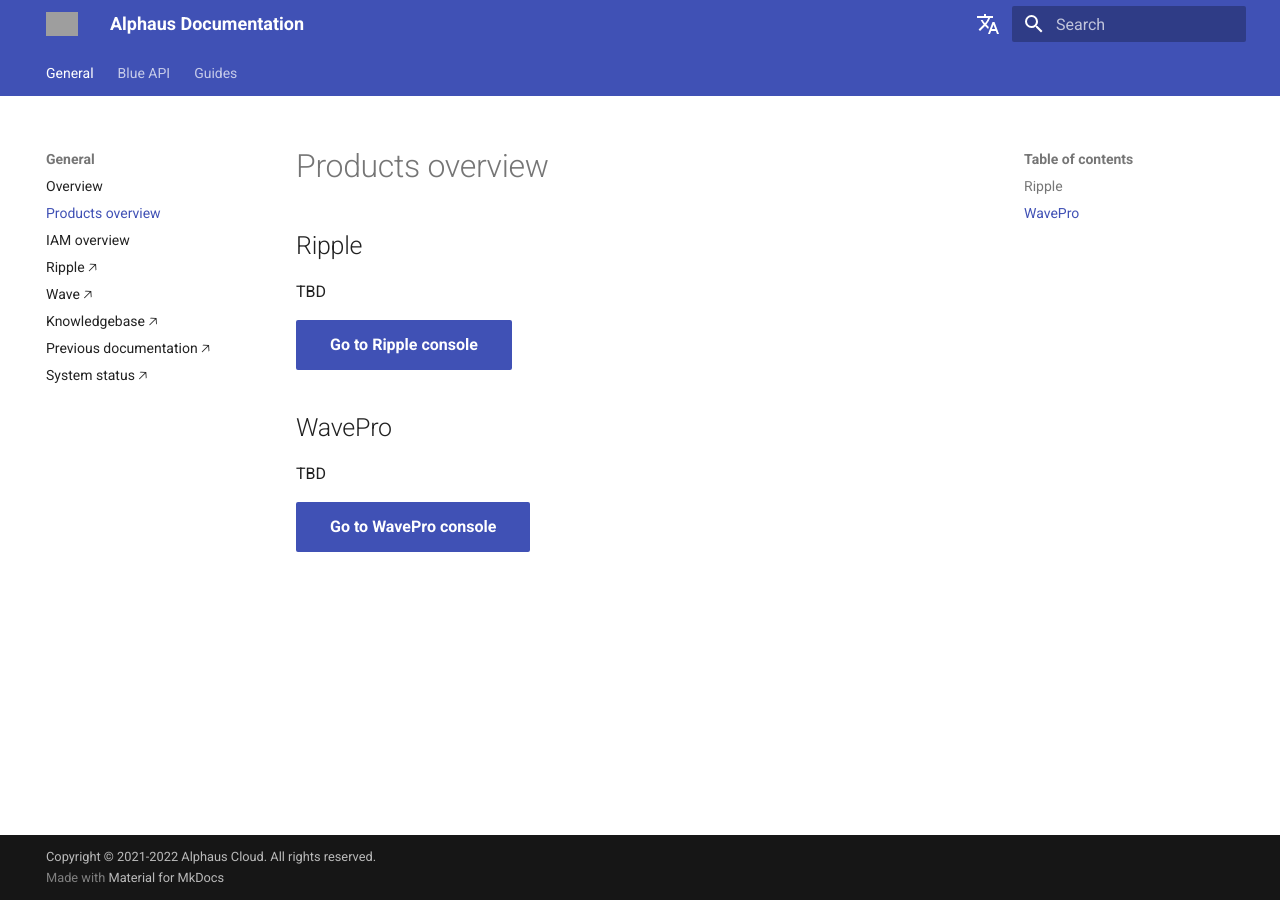
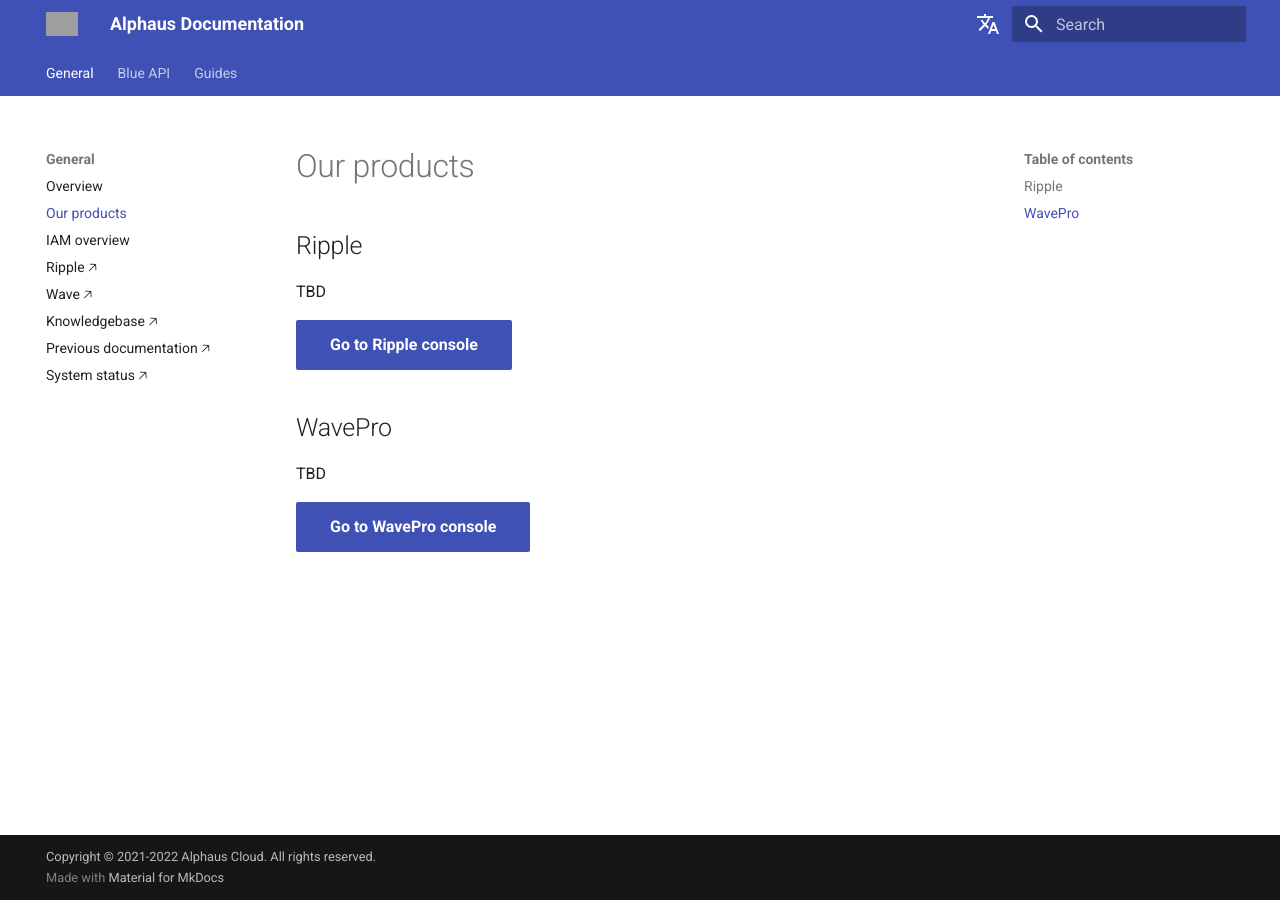
Before and after one commit to alphauslabs/tmpdocs, an MkDocs documentation site: the page built from docs/products.md, in a window 1280 px wide. Built offline with MkDocs 1.6.1 and Material for MkDocs 9.7.7, drawn with Linux system fonts in a browser that asks for light colours; comment, search, counter and statistics services are not loaded; grey boxes are pictures that could not be loaded.

Commit message:
docs: products

```diff
--- a/docs/products.md
+++ b/docs/products.md
@@ -1,4 +1,4 @@
-# Products overview
+# Our products
 
 ## Ripple
 TBD
```
